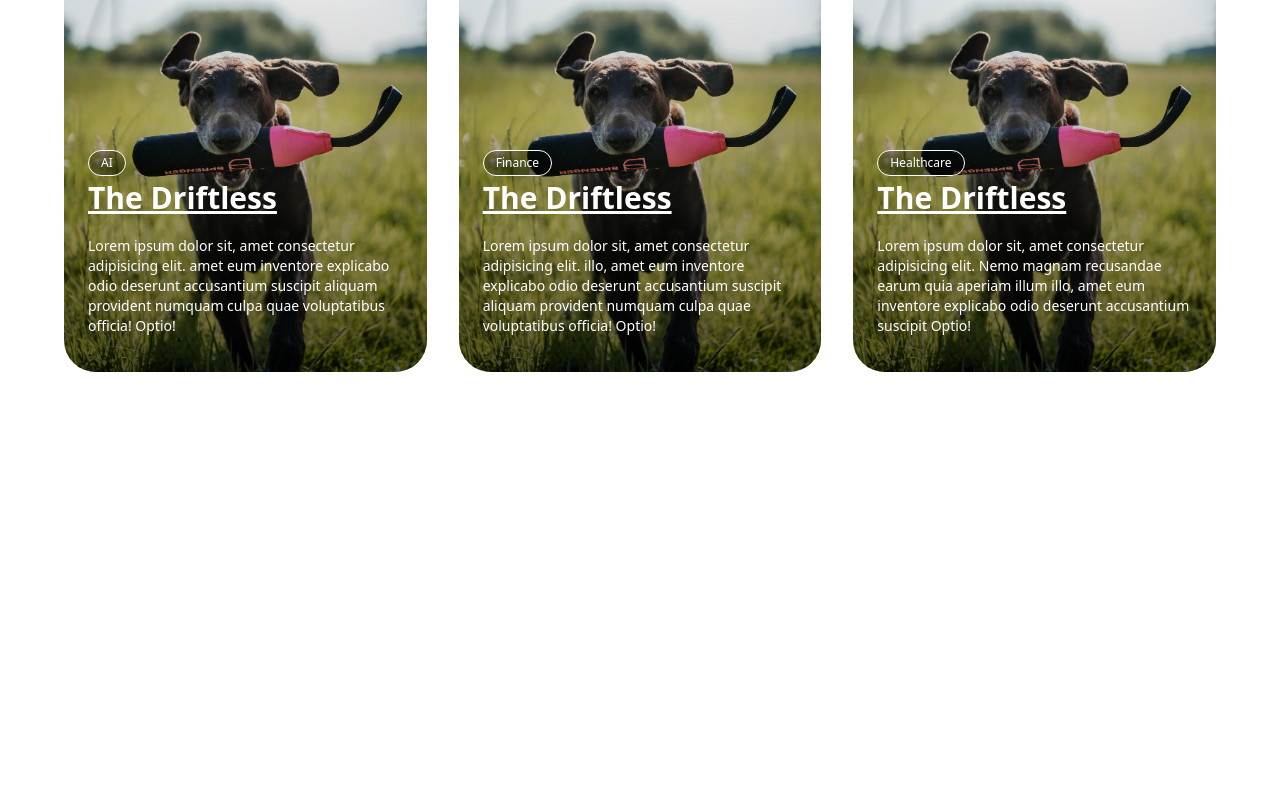
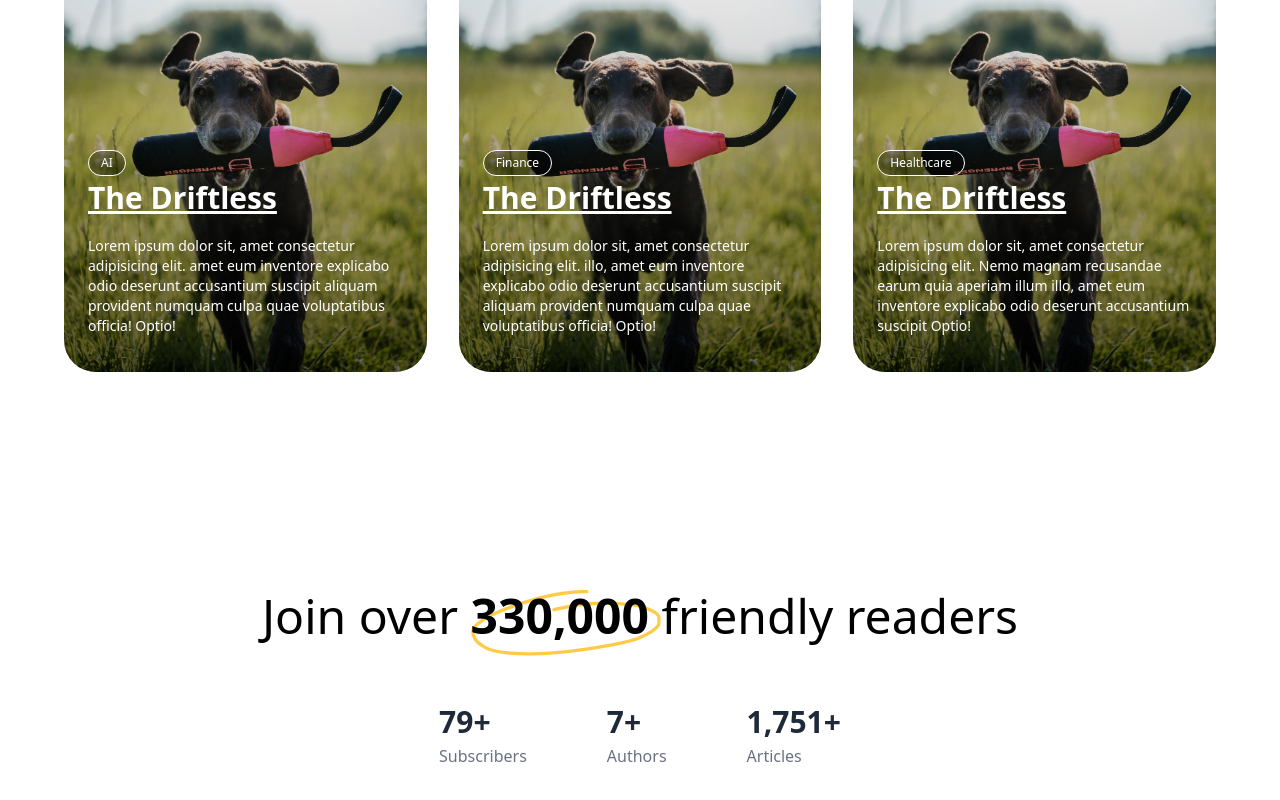
Before and after one commit to Pranavi125/bytebounce-auth-ui, a React (Vite) app: page / in a window 1280 px wide. Shown: the part 248-1048 px from the top of the page. Before the commit the page ends 800 px from the top, so only its background shows below. Built offline with nearby package versions, Linux system fonts and the light colour scheme.

Commit message:
Join us section + stats done

```diff
--- a/package.json
+++ b/package.json
@@ -12,6 +12,7 @@
   "dependencies": {
     "@tailwindcss/vite": "^4.1.17",
     "react": "^19.2.0",
+    "react-countup": "^6.5.3",
     "react-dom": "^19.2.0",
     "tailwindcss": "^4.1.17"
   },
--- a/src/App.jsx
+++ b/src/App.jsx
@@ -1,3 +1,4 @@
+import JoinUs from './components/JoinUs'
 import NewsletterCard from './components/NewsletterCard'
 
 
@@ -6,6 +7,7 @@ function App() {
   return (
    <>
    <NewsletterCard/>
+   <JoinUs/>
 
    </>
   )
--- /dev/null
+++ b/src/components/JoinUs.jsx
@@ -0,0 +1,63 @@
+import React, { useEffect, useState } from 'react'
+import CountUp from 'react-countup';
+
+const JoinUs = () => {
+   const RandomNumber = (min , max) =>
+    Math.floor(Math.random()*(max-min + 1)) + min;
+
+   const [stats, setstats] = useState({
+    subscribers:0,
+    authors:0,
+    articles:0,
+   });
+
+   useEffect(() => {
+    setstats({
+        subscribers: RandomNumber(50,100),
+        authors: RandomNumber(4,10),
+        articles: RandomNumber(1000,1800)
+    });
+   },[]);
+
+  return (
+    <section className='py-10 px-6 flex flex-col items-center justify-center'>
+       <h1 className='text-4xl sm:text-5xl font-thin mb-8 relative inline-block'>
+            Join over{" "}
+            <span className='relative inline bock'>
+                <span className='relative font-semibold z-10 text-black'>330,000 </span>
+                <img
+                src="/Vector.svg"
+                alt=''
+                className='absolute -bottom-2 left-0 z-0'/>
+                </span>
+            friendly readers
+       </h1>
+
+       <div className="flex flex-wrap justify-center gap-20 mt-8">
+        <div>
+          <h2 className="text-3xl font-semibold text-gray-800">
+            <CountUp end={stats.subscribers} duration={2} />+
+          </h2>
+          <p className="text-gray-500 mt-1">Subscribers</p>
+        </div>
+        <div>
+          <h2 className="text-3xl font-semibold text-gray-800">
+            <CountUp end={stats.authors} duration={2} />+
+          </h2>
+          <p className="text-gray-500 mt-1">Authors</p>
+        </div>
+        <div>
+          <h2 className="text-3xl font-semibold text-gray-800">
+            <CountUp end={stats.articles} duration={2} />+
+          </h2>
+          <p className="text-gray-500 mt-1">Articles</p>
+        </div>
+      </div>
+
+
+    </section>
+
+  )
+}
+
+export default JoinUs
--- a/src/components/NewsletterCard.jsx
+++ b/src/components/NewsletterCard.jsx
@@ -32,7 +32,7 @@ const NewsletterCard = () => {
        {Cards.map((card) => (
             <div
              key={card.id}
-             className='relative rounded-4xl shadow-gray-400 hover:shadow-lg hover:scale-105 transition overflow-hidden'>
+             className='relative rounded-4xl shadow-gray-400 hover:shadow-lg hover:scale-104 transition overflow-hidden'>
                 <img
                  src={card.image}
                  alt={card.title}
```
Also changed, not shown: public/Vector.svg (added), 1 other file (tests, documents, lock files or other folders).
